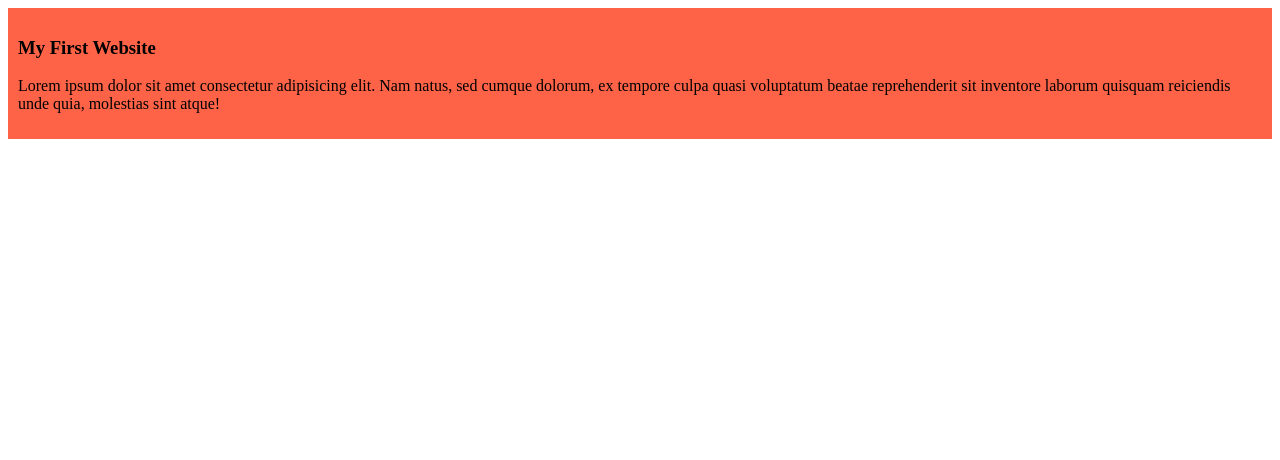
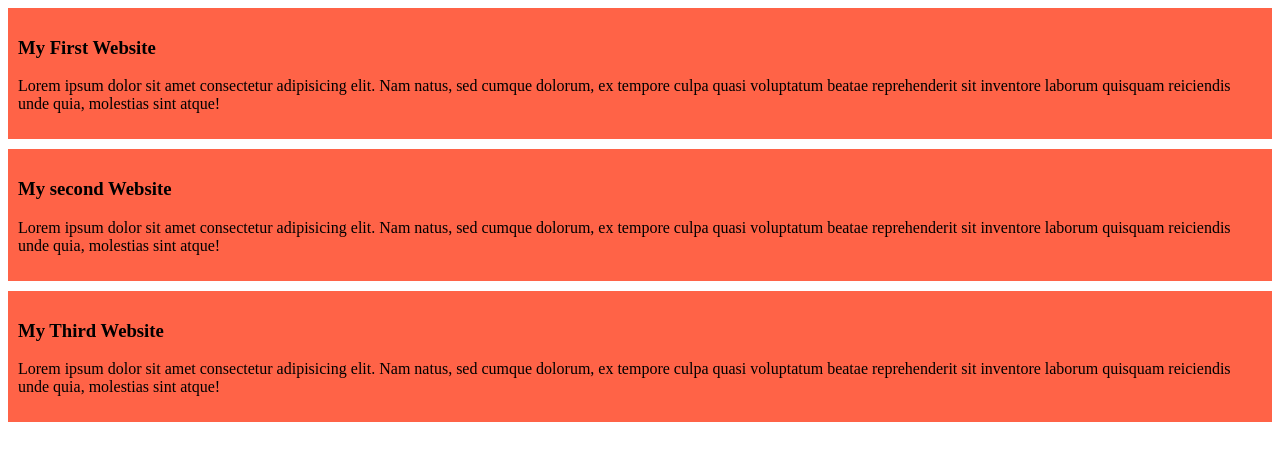
Before and after one commit to moontasirbillah0/my-third-repo, a plain HTML site: page index.html in a window 1280 px wide. Drawn offline with Linux system fonts and the light colour scheme.

Commit message:
added the second and the third website

```diff
--- a/index.html
+++ b/index.html
@@ -15,6 +15,18 @@
             quasi voluptatum beatae reprehenderit sit inventore laborum quisquam reiciendis unde quia, molestias sint
             atque!</p>
     </div>
+    <div>
+        <h3>My second Website</h3>
+        <p>Lorem ipsum dolor sit amet consectetur adipisicing elit. Nam natus, sed cumque dolorum, ex tempore culpa
+            quasi voluptatum beatae reprehenderit sit inventore laborum quisquam reiciendis unde quia, molestias sint
+            atque!</p>
+    </div>
+    <div>
+        <h3>My Third Website</h3>
+        <p>Lorem ipsum dolor sit amet consectetur adipisicing elit. Nam natus, sed cumque dolorum, ex tempore culpa
+            quasi voluptatum beatae reprehenderit sit inventore laborum quisquam reiciendis unde quia, molestias sint
+            atque!</p>
+    </div>
 </body>
 
 </html>
--- a/styles/blog.css
+++ b/styles/blog.css
@@ -1,4 +1,5 @@
 div {
     background-color: tomato;
     padding: 10px;
+    margin-bottom: 10px;
 }
```
